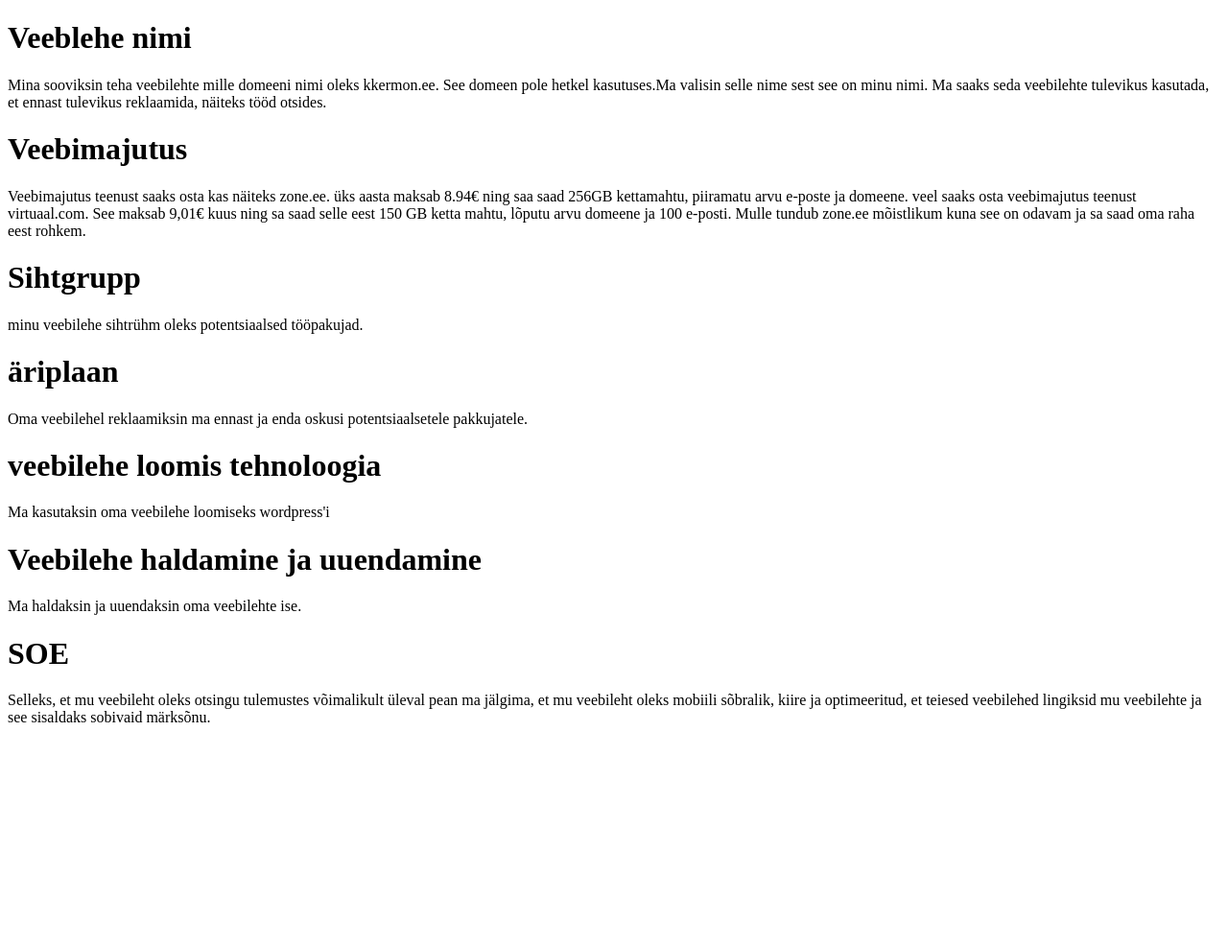
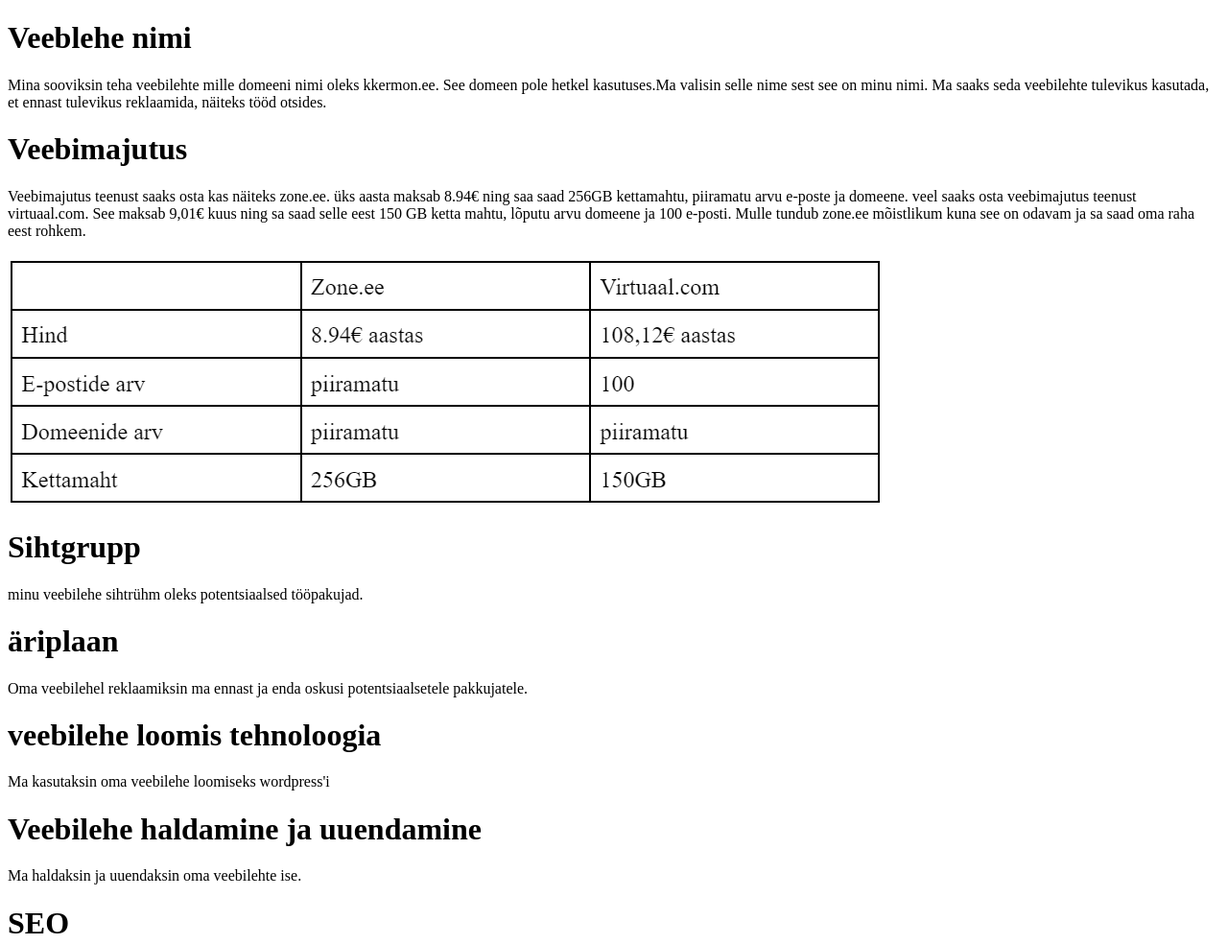
Before and after one commit to KristianKermon/Veebilehe-plaan, a plain HTML site: page index.html in a window 1280 px wide. Shown: the top 984 px of the page at 96% size. Before the commit the page ends 800 px from the top, so only its background shows below. Drawn offline with Linux system fonts and the light colour scheme.

Commit message:
Veebilehe plaan

```diff
--- a/index.html
+++ b/index.html
@@ -11,6 +11,7 @@
     <p>Mina sooviksin teha veebilehte mille domeeni nimi oleks kkermon.ee. See domeen pole hetkel kasutuses.Ma valisin selle nime sest see on minu nimi. Ma saaks seda veebilehte tulevikus kasutada, et ennast tulevikus reklaamida, näiteks tööd otsides.</p>
     <h1>Veebimajutus</h1>
     <p>Veebimajutus teenust saaks osta kas näiteks zone.ee. üks aasta maksab 8.94€ ning saa saad 256GB kettamahtu, piiramatu arvu e-poste ja domeene. veel saaks osta veebimajutus teenust virtuaal.com. See maksab 9,01€ kuus ning sa saad selle eest 150 GB ketta mahtu, lõputu arvu domeene ja 100 e-posti. Mulle tundub zone.ee mõistlikum kuna see on odavam ja sa saad oma raha eest rohkem.</p>
+    <img src="Screenshot 2024-11-13 142944.png" alt="tabel mis võrdleb veebimajutus teenuse pakkujaid.">
     <h1>Sihtgrupp</h1>
     <p>minu veebilehe sihtrühm oleks potentsiaalsed tööpakujad.</p>
     <h1>äriplaan</h1>
@@ -19,7 +20,7 @@
     <p>Ma kasutaksin oma veebilehe loomiseks wordpress'i</p>
     <h1>Veebilehe haldamine ja uuendamine</h1>
     <p>Ma haldaksin ja uuendaksin oma veebilehte ise.</p>
-    <h1>SOE</h1>
+    <h1>SEO</h1>
     <p>Selleks, et mu veebileht oleks otsingu tulemustes võimalikult üleval pean ma jälgima, et mu veebileht oleks mobiili sõbralik, kiire ja optimeeritud, et teiesed veebilehed lingiksid mu veebilehte ja see sisaldaks sobivaid märksõnu.</p>
 
 </body>
```
Also changed, not shown: Screenshot 2024-11-13 142944.png (added).
